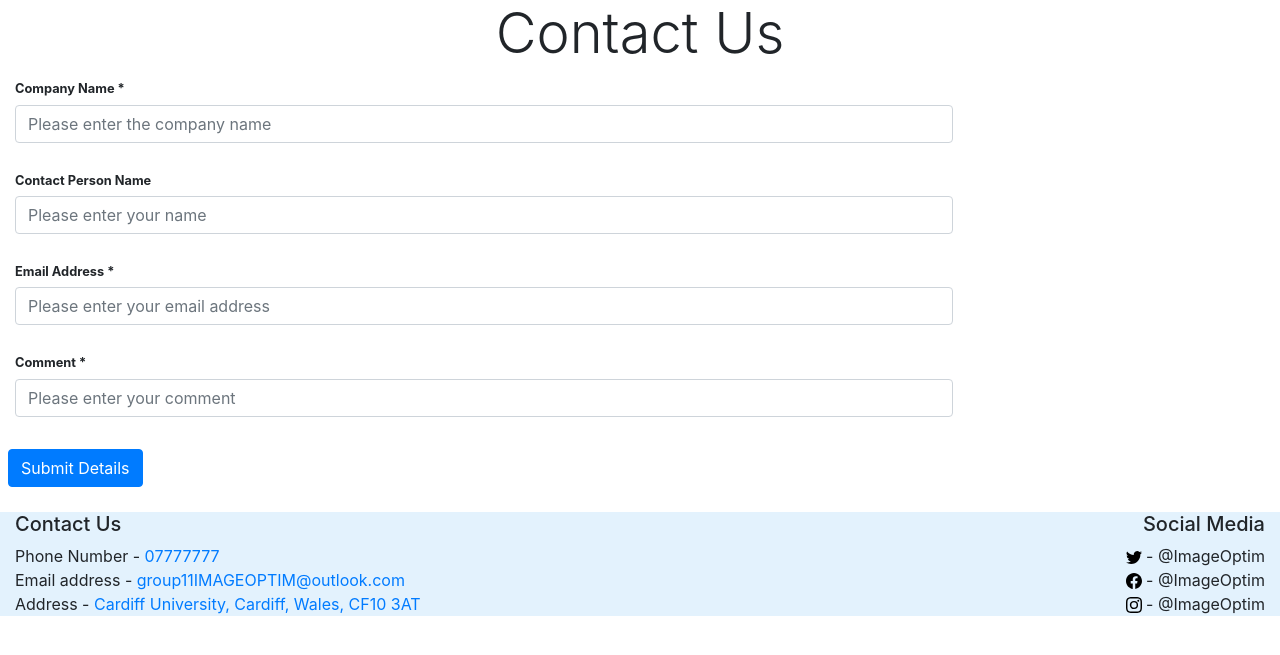
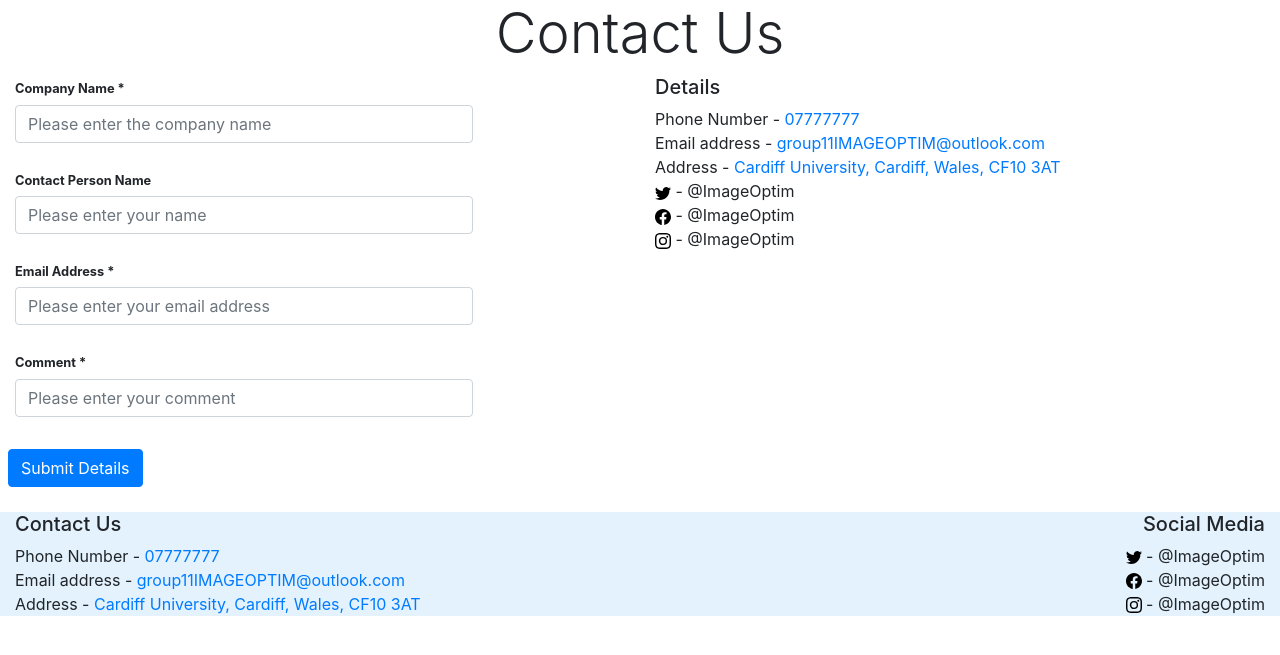
Before and after one commit to milosvujovic/imageoptim_project, a Flask app: page /contactUs in a window 1280 px wide. Shown: the part 62-717 px from the top of the page. Run offline with Flask 2, Linux system fonts and the light colour scheme; some libraries are stand-ins or nearby versions.

Commit message:
Updated the contact us page

```diff
--- a/templates/user_contactUs.html
+++ b/templates/user_contactUs.html
@@ -2,10 +2,13 @@
 
 {% block MainContents %}
 <div class="container-fluid">
+  <h1 class="display-4 text-center">Contact Us</h1>
+  <div class = "row">
+    <div class = "col">
   <form action = "/gatherContactUs" id='contactUs' method='post' class="form-group">
-    <div class = "row">
+  <div class = "row">
+
       <div class = "col sm-6">
-        <h1 class="display-4 text-center">Contact Us</h1>
         <div class="form-group mb-4">
           <label class="mb-0"><h6 class="font-weight-bold small">Company Name *</h6></label>
           <input name="name" class="form-control w-75" placeholder="Please enter the company name" required>
@@ -31,6 +34,16 @@
       <button class="btn btn-primary me-auto submit m-2">Submit Details</button>
     </div>
   </form>
-
+  </div>
+  <div class = "col">
+    <div class="row-sm"><h5>Details</h5></div>
+    <div class="row-sm">Phone Number - <a href ="tel: 077777777">07777777</a></div>
+    <div class="row-sm">Email address - <a href ="mailto: person@emailholder.com">group11IMAGEOPTIM@outlook.com</a></div>
+    <div class="row-sm">Address - <a href ="https://www.google.com/maps/place/Cardiff+University/@51.4866271,-3.1788641,15z/data=!4m5!3m4!1s0x0:0xe06dc7099e7122ca!8m2!3d51.4866271!4d-3.1788641">Cardiff University, Cardiff, Wales, CF10 3AT</a></div>
+    <div class="row-sm"><a href ="https://twitter.com/" ><img src="../static/images/twitter.svg" alt="Twitter"></a> - @ImageOptim</div>
+    <div class="row-sm"><a href ="https://facebook.com/"><img src="../static/images/facebook.svg" alt="Facebook"></a> - @ImageOptim</div>
+    <div class="row-sm"><a href ="https://instagram.com/"><img src="../static/images/instagram.svg" alt="Instagram"></a> - @ImageOptim</div>
+  </div>
+  </div>
 </div>
 {% endblock %}
```
